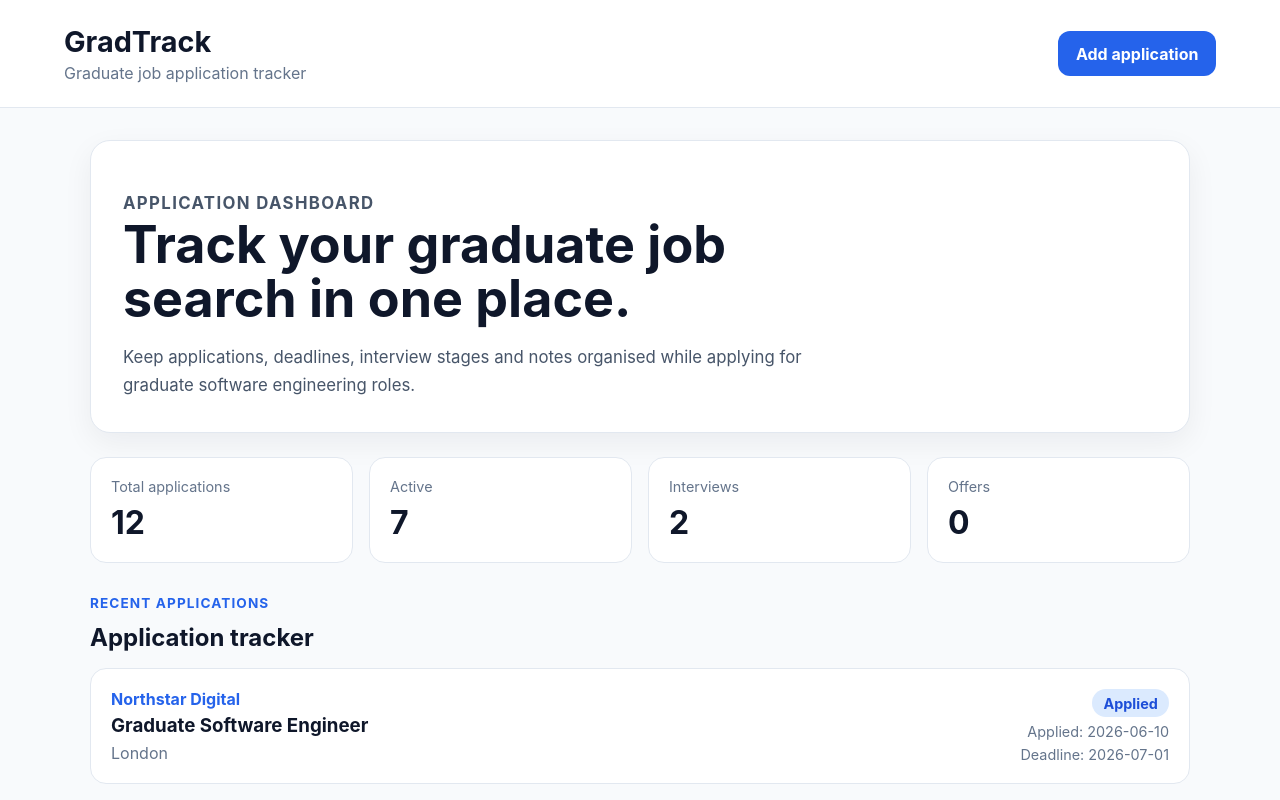
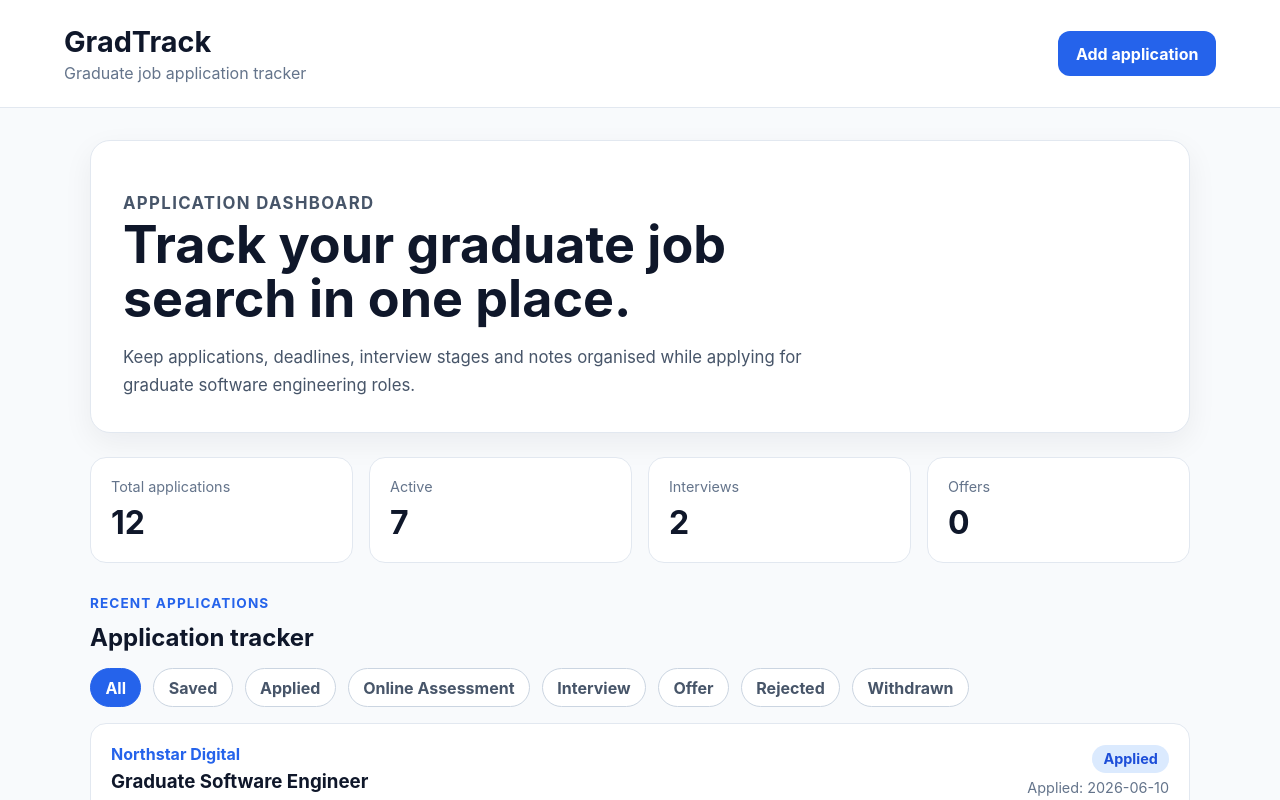
Before and after one commit to Fa24aad/gradtrack, a React (Vite) app in the folder frontend/: page / in a window 1280 px wide. Shown: the top 800 px of the page. Built offline with nearby package versions, Linux system fonts and the light colour scheme.

Commit message:
feat: add application status filters

```diff
--- a/frontend/src/App.css
+++ b/frontend/src/App.css
@@ -116,6 +116,38 @@
   color: #0f172a;
 }
 
+.filter-bar {
+  display: flex;
+  flex-wrap: wrap;
+  gap: 0.75rem;
+  margin-bottom: 1rem;
+}
+
+.filter-button {
+  border: 1px solid #cbd5e1;
+  border-radius: 999px;
+  padding: 0.55rem 0.9rem;
+  background: #ffffff;
+  color: #475569;
+  font-weight: 700;
+  cursor: pointer;
+}
+
+.filter-button:hover {
+  border-color: #2563eb;
+  color: #2563eb;
+}
+
+.filter-button-active {
+  border-color: #2563eb;
+  background: #2563eb;
+  color: #ffffff;
+}
+
+.filter-button-active:hover {
+  color: #ffffff;
+}
+
 .applications-list {
   display: grid;
   gap: 1rem;
--- a/frontend/src/App.tsx
+++ b/frontend/src/App.tsx
@@ -1,8 +1,33 @@
+import { useState } from 'react'
 import './App.css'
 import ApplicationCard from './components/ApplicationCard'
-import { sampleApplications } from './data/sampleApplications'
+import {
+  type ApplicationStatus,
+  sampleApplications,
+} from './data/sampleApplications'
+
+const filterOptions: Array<ApplicationStatus | 'All'> = [
+  'All',
+  'Saved',
+  'Applied',
+  'Online Assessment',
+  'Interview',
+  'Offer',
+  'Rejected',
+  'Withdrawn',
+]
 
 function App() {
+  const [selectedStatus, setSelectedStatus] =
+    useState<ApplicationStatus | 'All'>('All')
+
+  const filteredApplications =
+    selectedStatus === 'All'
+      ? sampleApplications
+      : sampleApplications.filter(
+          (application) => application.status === selectedStatus,
+        )
+
   return (
     <div className="app">
       <header className="app-header">
@@ -56,8 +81,24 @@ function App() {
             </div>
           </div>
 
+          <div className="filter-bar" aria-label="Filter applications by status">
+            {filterOptions.map((status) => (
+              <button
+                key={status}
+                className={
+                  selectedStatus === status
+                    ? 'filter-button filter-button-active'
+                    : 'filter-button'
+                }
+                onClick={() => setSelectedStatus(status)}
+              >
+                {status}
+              </button>
+            ))}
+          </div>
+
           <div className="applications-list">
-            {sampleApplications.map((application) => (
+            {filteredApplications.map((application) => (
               <ApplicationCard
                 key={application.id}
                 application={application}
```
